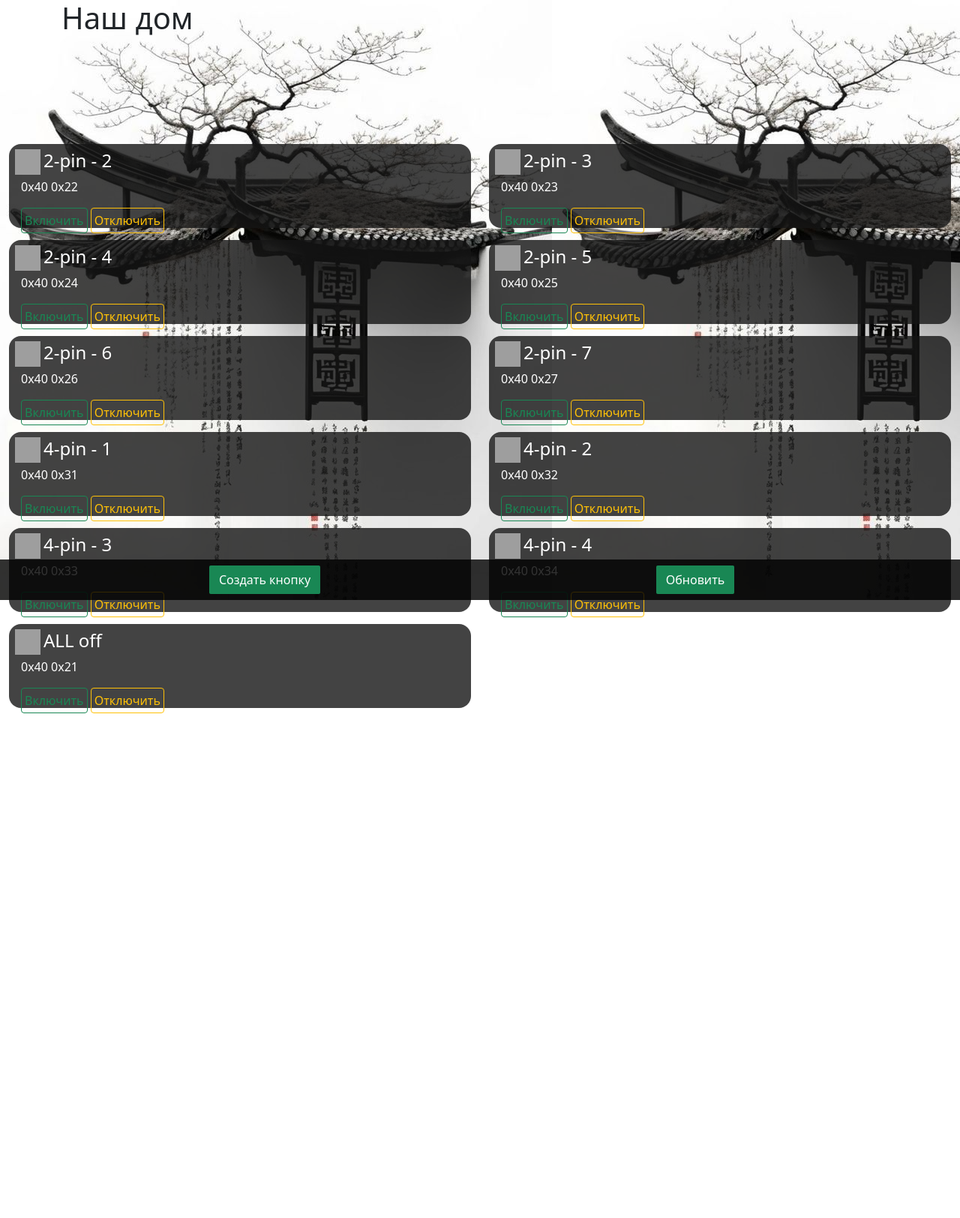
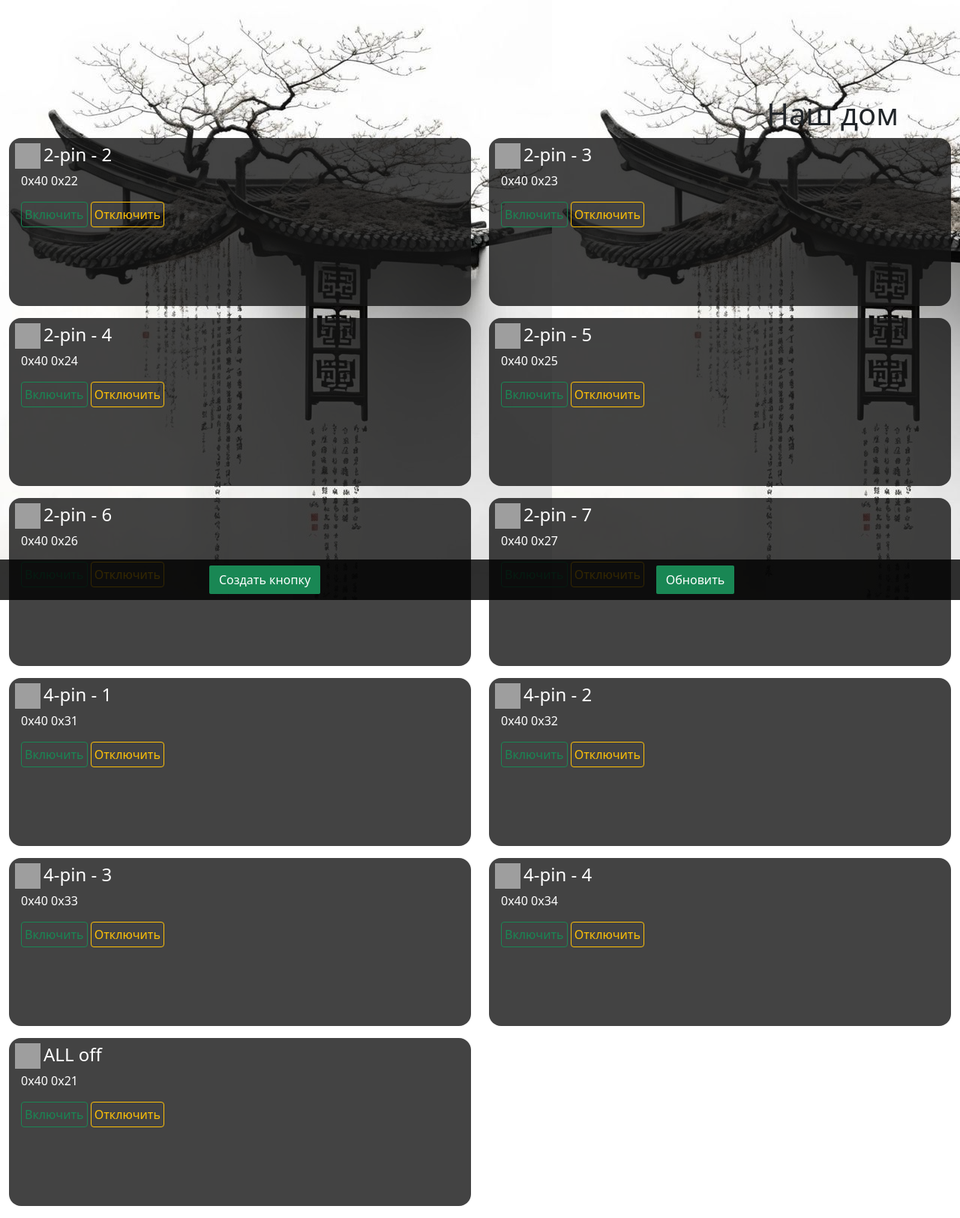
Before and after one commit to MaksoN12340987/RASBERRY, a Django app: page /supply/home/ in a window 1280 px wide. Shown: the whole page at 75% size. Before the commit the page ends 951 px from the top, so only its background shows below. Run offline with Django 5.2, Linux system fonts and the light colour scheme; data comes from the database, SQL or seed files in the repository; parts of the project's set-up code (start-up, migrations or seed data) failed here and were passed over; some libraries are stand-ins or nearby versions; grey boxes are pictures that could not be loaded.

Commit message:
configuratiom home text-end

```diff
--- a/supply/templates/supply/home.html
+++ b/supply/templates/supply/home.html
@@ -5,7 +5,9 @@
 {% endblock %}
 
 {% block page_title %}
-<div class="container text-start" style="height: 12rem;">
+<div class="container text-start" style="height: 8rem;"></div>
+
+<div class="container text-end">
   <h1>Наш дом</h1>
 </div>
 {% endblock %}
@@ -16,7 +18,7 @@
     {% for switch in switches %}
       <div class="col">
 
-        <div class="container bg-item text-white-card p-1 mb-3 rounded-4" style="height: 7rem;">
+        <div class="container bg-item text-white-card p-1 mb-3 rounded-4" style="height: 14rem;">
 
           <div class="d-flex align-items-center ms-1">
             <img src="{{ switch.image }}" alt="" width="34" height="34" class="d-inline-block">
```
